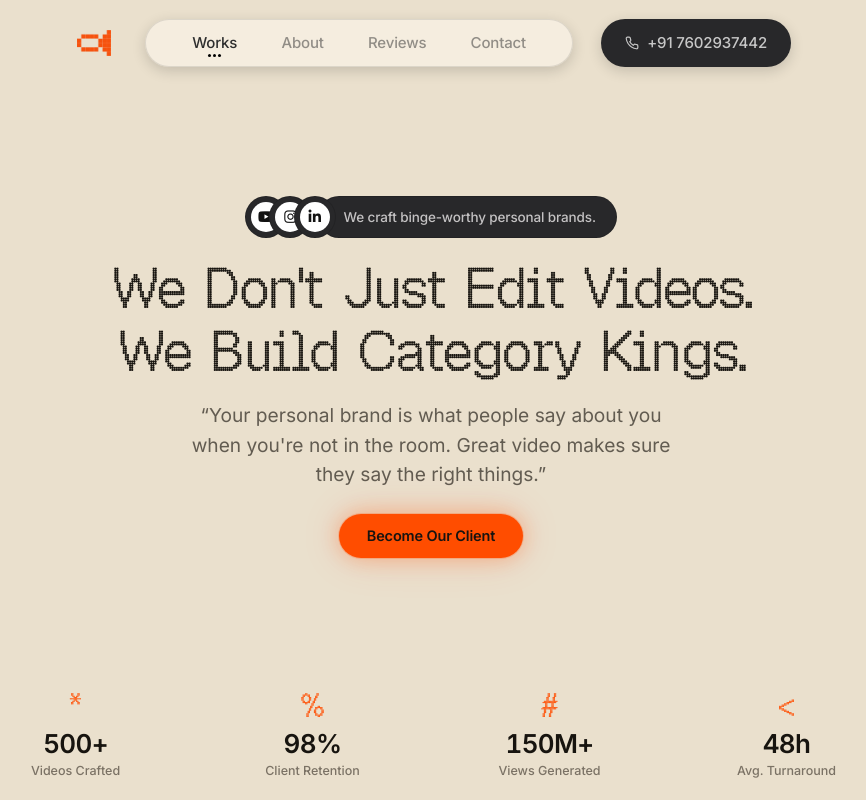
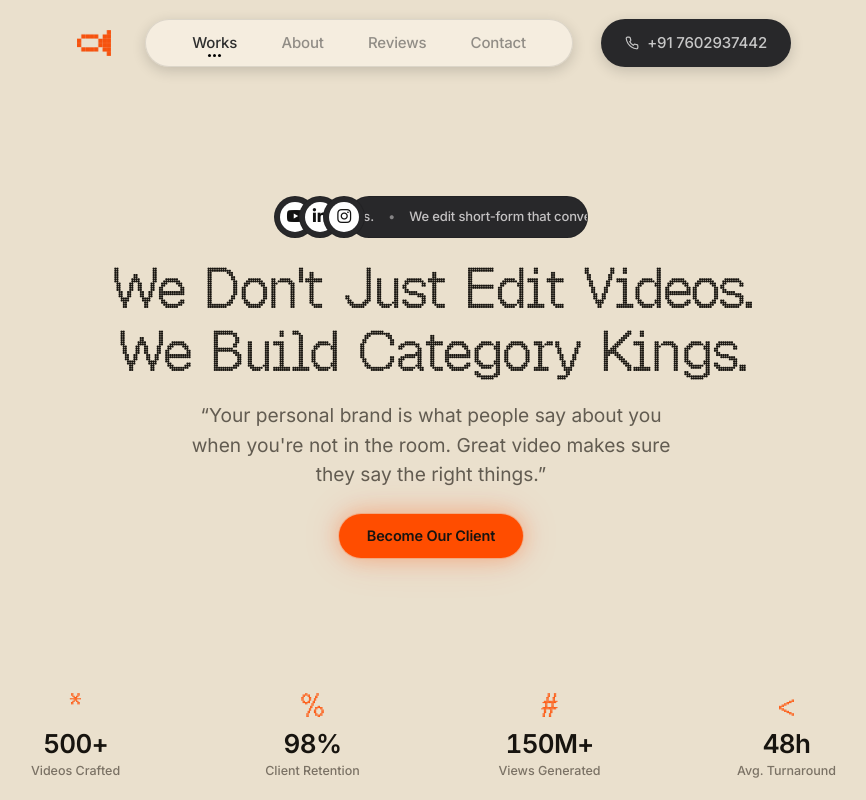
Before and after one commit to javaadde/loro.productions, a React (Vite) app: page / in a window 1280 px wide. Shown: the top 800 px of the page, without its empty margins (209-1075 px from the left). Built offline with nearby package versions, Linux system fonts and the light colour scheme; a web font is replaced by a local one.

Commit message:
feat(hero): add rotating badge text animation
- Cycles through four service offerings instead of single text
- Uses Framer Motion for smooth infinite scroll effect

```diff
--- a/src/components/site/hero-section.tsx
+++ b/src/components/site/hero-section.tsx
@@ -10,6 +10,20 @@ const reveal = {
   initial: { opacity: 0, y: 22, scale: 0.98, filter: "blur(6px)" },
   animate: { opacity: 1, y: 0, scale: 1, filter: "blur(0px)" },
 };
+
+const BADGE_TEXTS = [
+  "We craft binge-worthy personal brands.",
+  "We turn viewers into superfans.",
+  "We edit short-form that converts.",
+  "We build category kings.",
+];
+
+const BADGE_TEXTS_MOBILE = [
+  "Binge-worthy personal brands",
+  "Viewers into superfans",
+  "Short-form that converts",
+  "Build category kings",
+];
 
 export function HeroSection({ onContactClick }: HeroSectionProps) {
   const shouldReduceMotion = useReducedMotion();
@@ -24,23 +38,39 @@ export function HeroSection({ onContactClick }: HeroSectionProps) {
           className="mb-[clamp(16px,2.5vh,26px)] inline-flex items-center"
         >
           <div className="relative z-[1] grid h-[clamp(36px,4.5vw,42px)] w-[clamp(36px,4.5vw,42px)] place-items-center rounded-full border border-black/15 bg-[#28282a] p-[5px] transition-transform duration-300 hover:-translate-y-0.5 max-[420px]:h-[34px] max-[420px]:w-[34px]">
-            <span className="grid h-full w-full place-items-center rounded-full bg-white text-[calc(clamp(36px,4.5vw,42px)*0.34)] text-[#111]">
+            <span className="grid h-full w-full place-items-center rounded-full bg-white text-[calc(clamp(36px,4.5vw,42px)*0.38)] text-[#111]">
               <i className="fa-brands fa-youtube" aria-hidden="true" />
             </span>
           </div>
-          <div className="relative z-[2] -ml-[calc(clamp(36px,4.5vw,42px)*0.42)] grid h-[clamp(36px,4.5vw,42px)] w-[clamp(36px,4.5vw,42px)] place-items-center rounded-full border border-black/15 bg-[#28282a] p-[5px] transition-transform duration-300 hover:-translate-y-1 max-[420px]:h-[34px] max-[420px]:w-[34px]">
-            <span className="grid h-full w-full place-items-center rounded-full bg-white text-[calc(clamp(36px,4.5vw,42px)*0.34)] text-[#111]">
+          <div className="relative z-[2] -ml-[calc(clamp(36px,4.5vw,42px)*0.42)] grid h-[clamp(36px,4.5vw,42px)] w-[clamp(36px,4.5vw,42px)] place-items-center rounded-full border border-black/15 bg-[#28282a] p-[5px] transition-transform duration-300 hover:-translate-y-0.5 max-[420px]:h-[34px] max-[420px]:w-[34px]">
+            <span className="grid h-full w-full place-items-center rounded-full bg-white text-[calc(clamp(36px,4.5vw,42px)*0.38)] text-[#111]">
+              <i className="fa-brands fa-linkedin-in" aria-hidden="true" />
+            </span>
+          </div>
+          <div className="relative z-[4] -ml-[calc(clamp(36px,4.5vw,42px)*0.42)] grid h-[clamp(36px,4.5vw,42px)] w-[clamp(36px,4.5vw,42px)] place-items-center rounded-full border border-black/15 bg-[#28282a] p-[5px] transition-transform duration-300 hover:-translate-y-1 max-[420px]:h-[34px] max-[420px]:w-[34px]">
+            <span className="grid h-full w-full place-items-center rounded-full bg-white text-[calc(clamp(36px,4.5vw,42px)*0.38)] text-[#111]">
               <i className="fa-brands fa-instagram" aria-hidden="true" />
             </span>
           </div>
-          <div className="relative z-[4] -ml-[calc(clamp(36px,4.5vw,42px)*0.42)] grid h-[clamp(36px,4.5vw,42px)] w-[clamp(36px,4.5vw,42px)] place-items-center rounded-full border border-black/15 bg-[#28282a] p-[5px] transition-transform duration-300 hover:-translate-y-0.5 max-[420px]:h-[34px] max-[420px]:w-[34px]">
-            <span className="grid h-full w-full place-items-center rounded-full bg-white text-[calc(clamp(36px,4.5vw,42px)*0.34)] text-[#111]">
-              <i className="fa-brands fa-linkedin-in" aria-hidden="true" />
-            </span>
-          </div>
-          <div className="-ml-[calc(clamp(36px,4.5vw,42px)*0.42)] inline-flex h-[clamp(36px,4.5vw,42px)] items-center rounded-full border border-black/15 bg-[#28282a] pl-[calc(clamp(36px,4.5vw,42px)*0.58)] pr-[clamp(14px,2vw,20px)] text-[clamp(12px,1.4vw,13.5px)] font-medium tracking-[-0.01em] text-[#c4c2c3] max-[420px]:text-[12px]">
-            <span className="max-[420px]:hidden">We craft binge-worthy personal brands.</span>
-            <span className="hidden max-[420px]:inline">Binge-worthy personal brands</span>
+          <div className="-ml-[calc(clamp(36px,4.5vw,42px)*0.42)] inline-flex h-[clamp(36px,4.5vw,42px)] w-[240px] items-center overflow-hidden rounded-full border border-black/15 bg-[#28282a] pl-[calc(clamp(36px,4.5vw,42px)*0.58)] pr-[clamp(14px,2vw,20px)] font-medium tracking-[-0.01em] text-[#c4c2c3] max-[420px]:h-[34px] max-[420px]:w-[180px]">
+            <motion.span
+              initial={shouldReduceMotion ? false : { x: "0%" }}
+              animate={shouldReduceMotion ? undefined : { x: ["0%", "-50%"] }}
+              transition={{ duration: 12, repeat: Infinity, ease: "linear" }}
+              className="inline-flex w-max shrink-0 items-center whitespace-nowrap text-[clamp(11px,1.3vw,13px)] max-[420px]:text-[11px]"
+            >
+              {[...BADGE_TEXTS, ...BADGE_TEXTS].map((text, i) => (
+                <span key={i} className="inline-flex items-center">
+                  <span className="max-[420px]:hidden">{text}</span>
+                  <span className="hidden max-[420px]:inline">
+                    {BADGE_TEXTS_MOBILE[i % BADGE_TEXTS.length]}
+                  </span>
+                  <span aria-hidden="true" className="mx-[1.1em] opacity-60">
+                    •
+                  </span>
+                </span>
+              ))}
+            </motion.span>
           </div>
         </motion.div>
 
```
